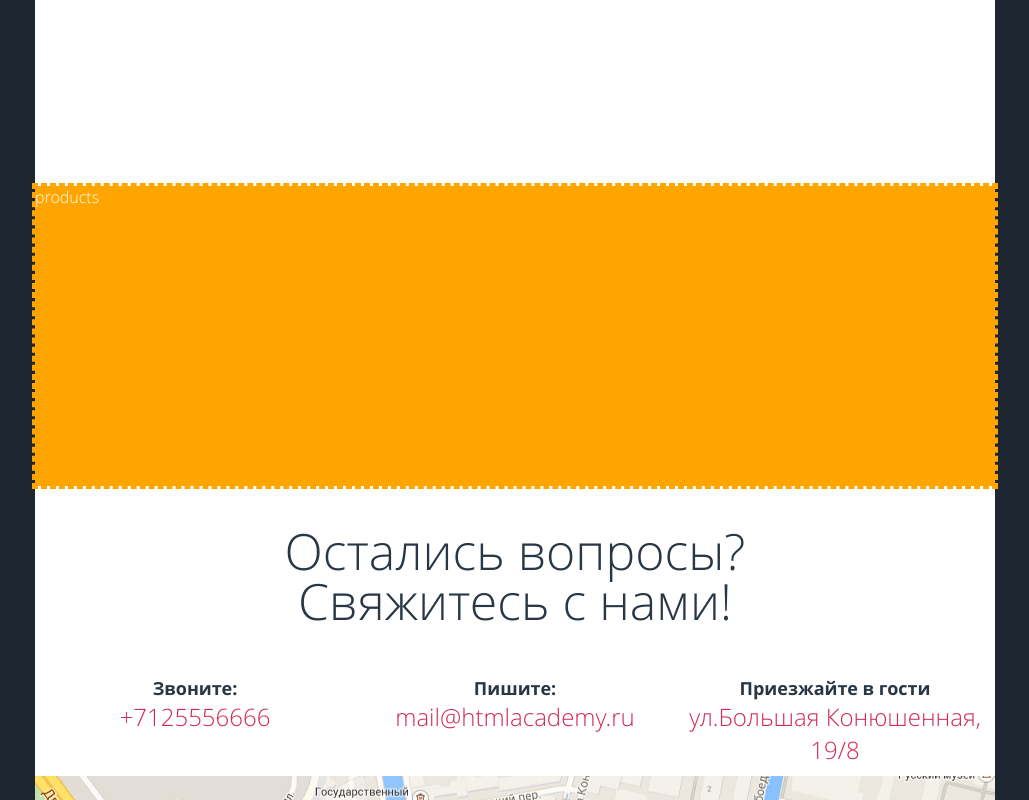
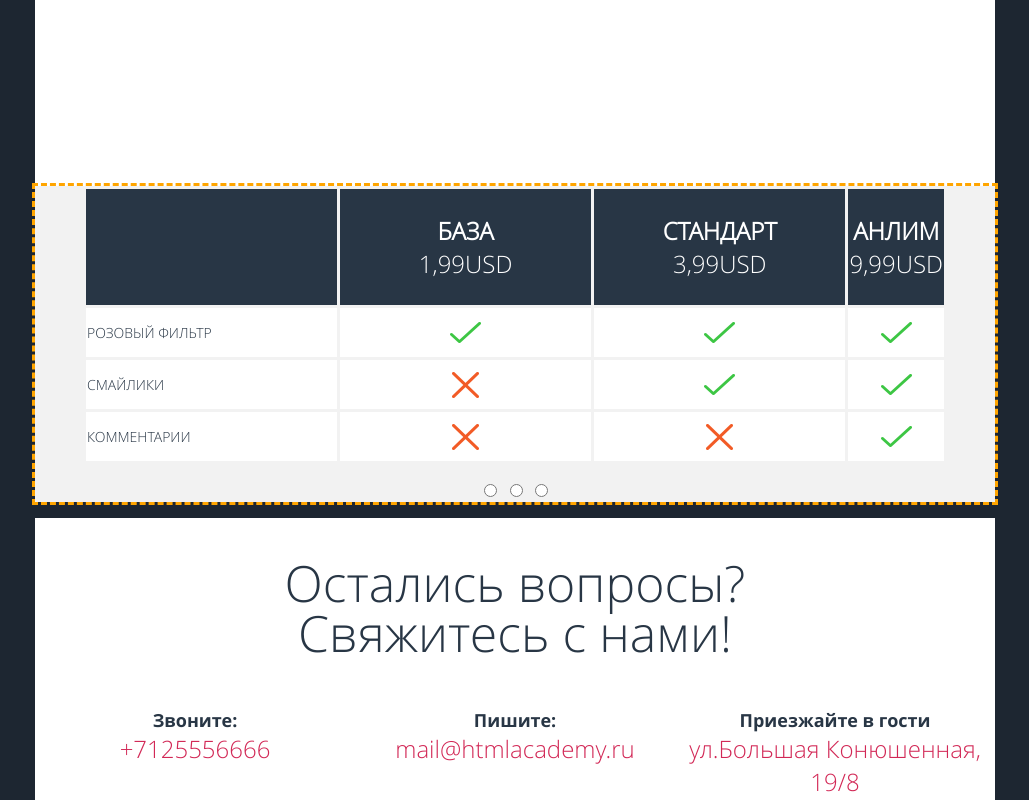
Before and after one commit to cartario/HtmlAcademy2-1175789-pink-18, a website: page source/index.html in a window 1280 px wide. Shown: the part 2000-2800 px from the top of the page, without its empty margins (125-1154 px from the left). Drawn offline with nearby package versions, Linux system fonts and the light colour scheme; files that its build step writes are made by us from their sources.

Commit message:
верстка таблицы тарифов

```diff
--- a/source/index.html
+++ b/source/index.html
@@ -123,8 +123,75 @@
           </div>
         </div>
       </section>
-      <section class="products">products
-        <div class="products__wrapper"></div>
+      <section class="products">
+        <div class="products__wrapper">
+          <h2 class="visually-hidden">Тарифы</h2>
+        <div class="products__list slider__list">
+          <table class="products__item slider__item">
+            <tr>
+              <td class="products__value products__value--0">
+                <p>
+                <b></b><br>
+                </p>
+              </td>
+              <td class="products__value products__value--1">
+                <p>
+                <b>База</b><br>
+                1,99usd</p>
+              </td>
+              <td class="products__value products__value--2">
+                <p>
+                <b>Стандарт</b><br>
+                3,99usd</p>
+              </td>
+              <td class="products__value products__value--3">
+                <p>
+                <b>Анлим</b><br>
+                9,99usd</p>
+              </td>
+            </tr>
+            <tr>
+              <td class="products__value products__value--0">
+                <p class="products__text">Розовый фильтр</p>
+              </td>
+              <td class="products__text--yes">
+              </td>
+              <td class="products__text--yes">
+              </td>
+              <td class="products__text--yes">
+              </td>
+            </tr>
+            <tr>
+              <td class="products__value products__value--0">
+                <p class="products__text">Смайлики</p>
+              </td>
+              <td class="products__text--no">
+              </td>
+              <td class="products__text--yes">
+              </td>
+              <td class="products__text--yes">
+              </td>
+            </tr>
+            <tr >
+              <td class="products__value products__value--0">
+                <p class="products__text">Комментарии</p>
+              </td>
+              <td class="products__text--no">
+              </td>
+              <td class="products__text--no">
+              </td>
+              <td class="products__text--yes">
+              </td>
+            </tr>
+          </table>
+        </div>
+        <p class="products__toggles slider__toggles">
+          <input class="slider__toggle" type="radio" name="slider__name">
+          <input class="slider__toggle" type="radio" name="slider__name">
+          <input class="slider__toggle" type="radio" name="slider__name">
+        </p>
+      </div>
+        </div>
 
       </section>
       <section class="contacts">
--- a/source/less/blocks/page-main.less
+++ b/source/less/blocks/page-main.less
@@ -1,3 +1,59 @@
 h2 {
   background: none;
 }
+
+.products {
+  text-transform: uppercase;
+  background-color: @color-grey;
+
+  &__value {
+    width: 30%;
+  }
+
+  &__text {
+    font-size: 14px;
+  }
+
+  &__text--yes {
+    width: 31px;
+    height: 21px;
+    background: url("../img/yes-svg.png") no-repeat center center;
+  }
+
+  &__text--no {
+    width: 27px;
+    height: 26px;
+    background: url("../img/no-svg.png") no-repeat center center;
+  }
+
+  &__toggles {
+    text-align: center;
+  }
+}
+
+.products__item {
+  width: 90%;
+  margin-left: auto;
+  margin-right: auto;
+  border-collapse: collapse;
+  text-align: center;
+  background-color: white;
+}
+
+.products__item tr {
+  text-align: left;
+  color: @color-black;
+  border: 3px @color-grey solid;
+}
+
+.products__item tr:nth-child(1) {
+  padding: 15px;
+  font-size: 24px;
+  text-align: center;
+  background-color: @color-black;
+  color: white;
+}
+
+.products__item td {
+  border: 3px @color-grey solid;
+}
```
Also changed, not shown: source/img/no-svg.png (added), source/img/yes-svg.png (added).
